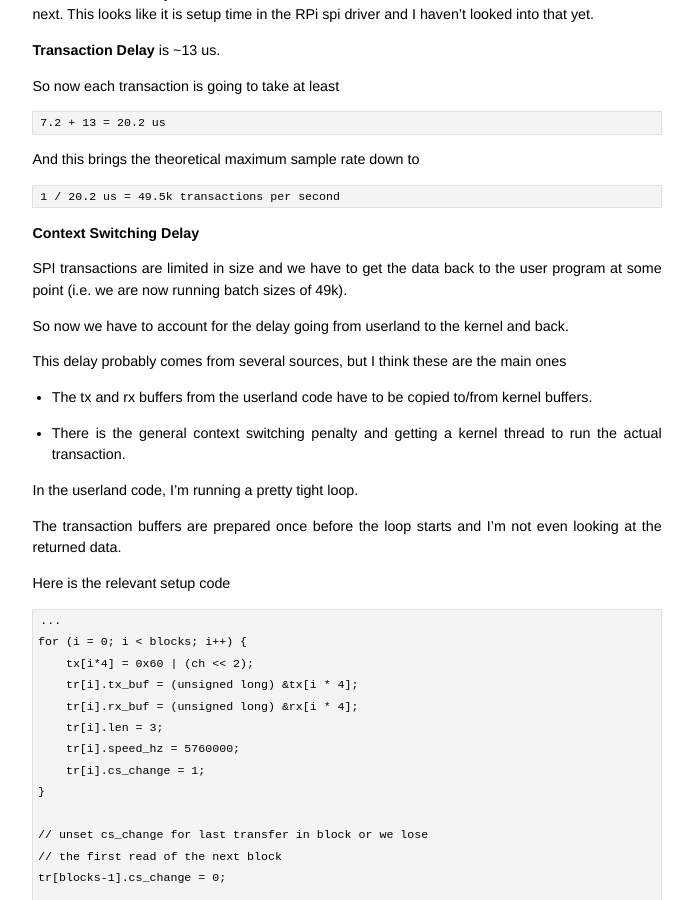
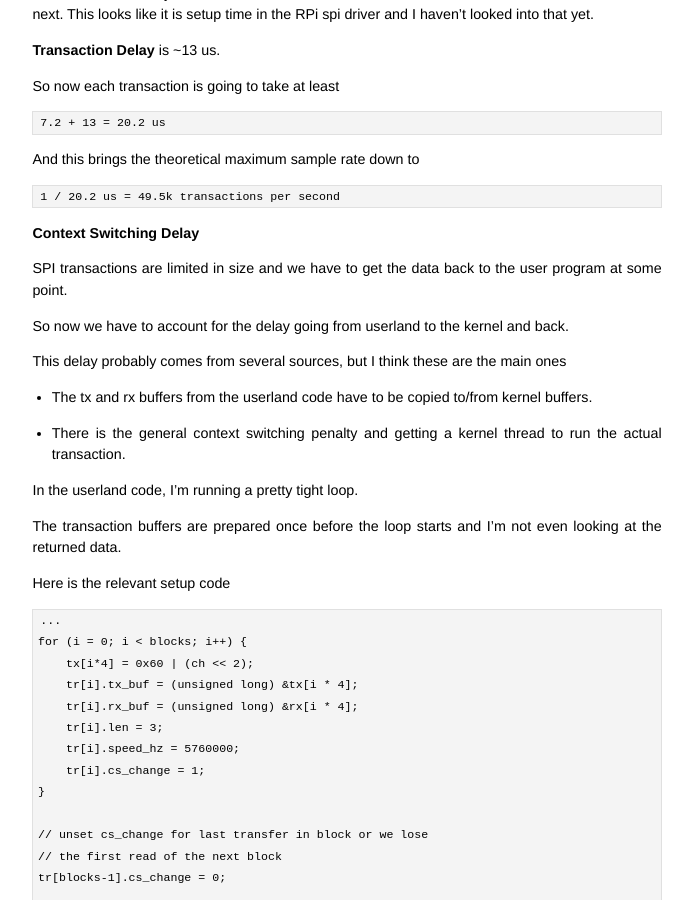
Before and after one commit to jumpnow/jumpnowtek-site, a Jekyll site: the page built from _posts/2017-01-30-Analyzing-raspberry-pi-spi-performance.md, in a window 1280 px wide and 900 px high, scrolled down 2017 px. Shown: the whole window, without its empty margins (293-986 px from the left). Built offline with Jekyll 4.4.1, drawn with Linux system fonts in a browser that asks for light colours; some of the changed text lies outside the part shown.

Commit message:
copy edit

```diff
--- a/_posts/2017-01-30-Analyzing-raspberry-pi-spi-performance.md
+++ b/_posts/2017-01-30-Analyzing-raspberry-pi-spi-performance.md
@@ -1,7 +1,7 @@
 ---
 layout: post
 title: Analyzing SPI driver performance on the Raspberry Pi
-date: 2017-01-30 05:30:00
+date: 2017-01-30 05:46:00
 categories: rpi
 tags: [linux, rpi, spi, mcp3008, adc]
 ---
@@ -14,7 +14,7 @@ The target device for these experiments is an MCP3008 8-channel, 10-bit ADC.
 
 The MCP3008 does not do simultaneous reads, so I am only reading from one channel for the tests.
 
-From the [datasheet][mcp3008-datasheet], the maximum SPI clock rate is 3.6 MHz when running at 5v which is what I'll be running.
+From the [datasheet][mcp3008-datasheet], the maximum SPI clock rate is 3.6 MHz when running at 5v which is what I'll be doing.
 
 The device requires 18 clocks per data sample 8 clocks for addressing and setup and 10 clocks for the data.
 
@@ -109,7 +109,7 @@ And this brings the theoretical maximum sample rate down to
 
 **Context Switching Delay**
 
-SPI transactions are limited in size and we have to get the data back to the user program at some point (i.e. we are now running batch sizes of 49k).
+SPI transactions are limited in size and we have to get the data back to the user program at some point.
 
 So now we have to account for the delay going from userland to the kernel and back.
 
```
